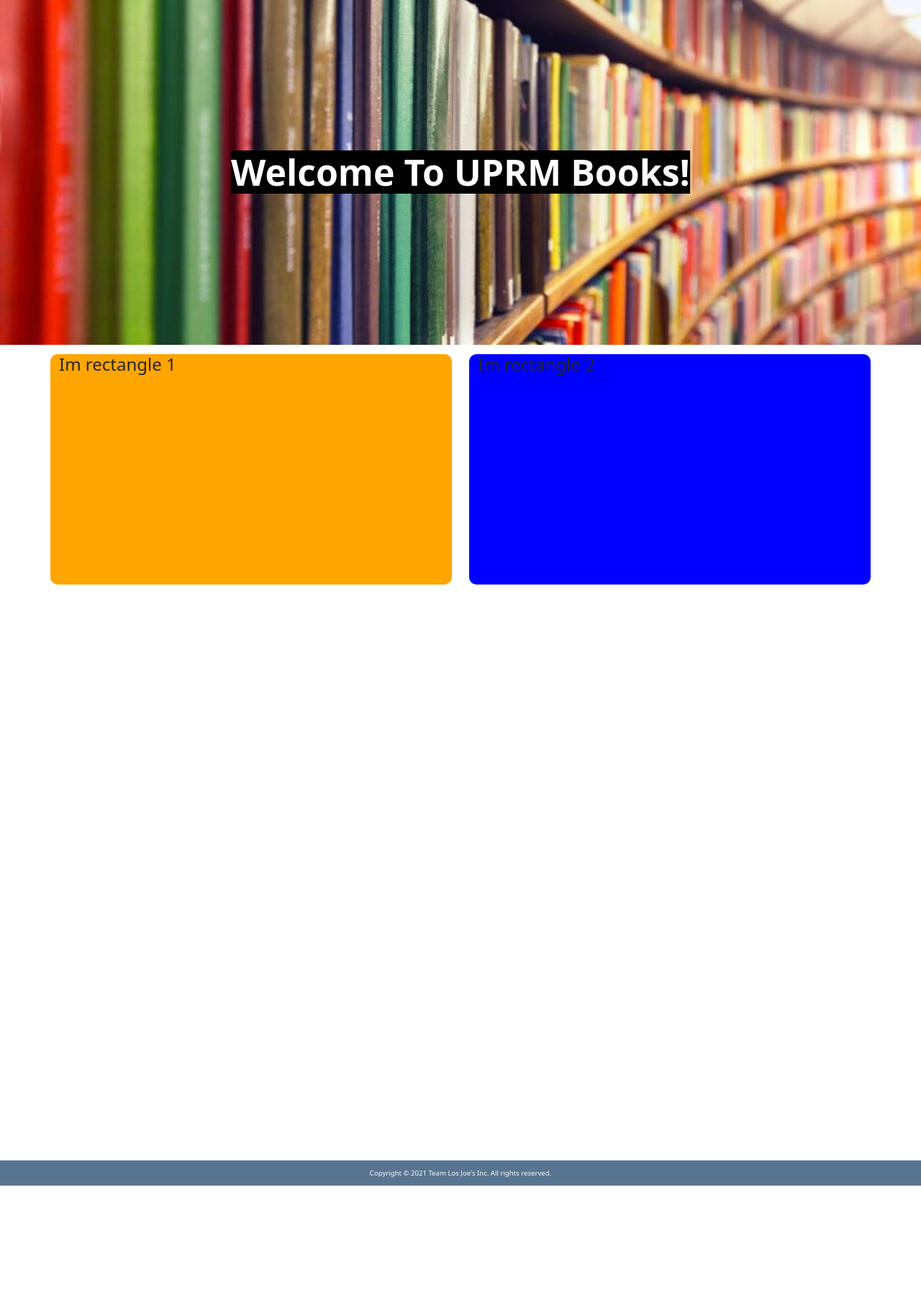
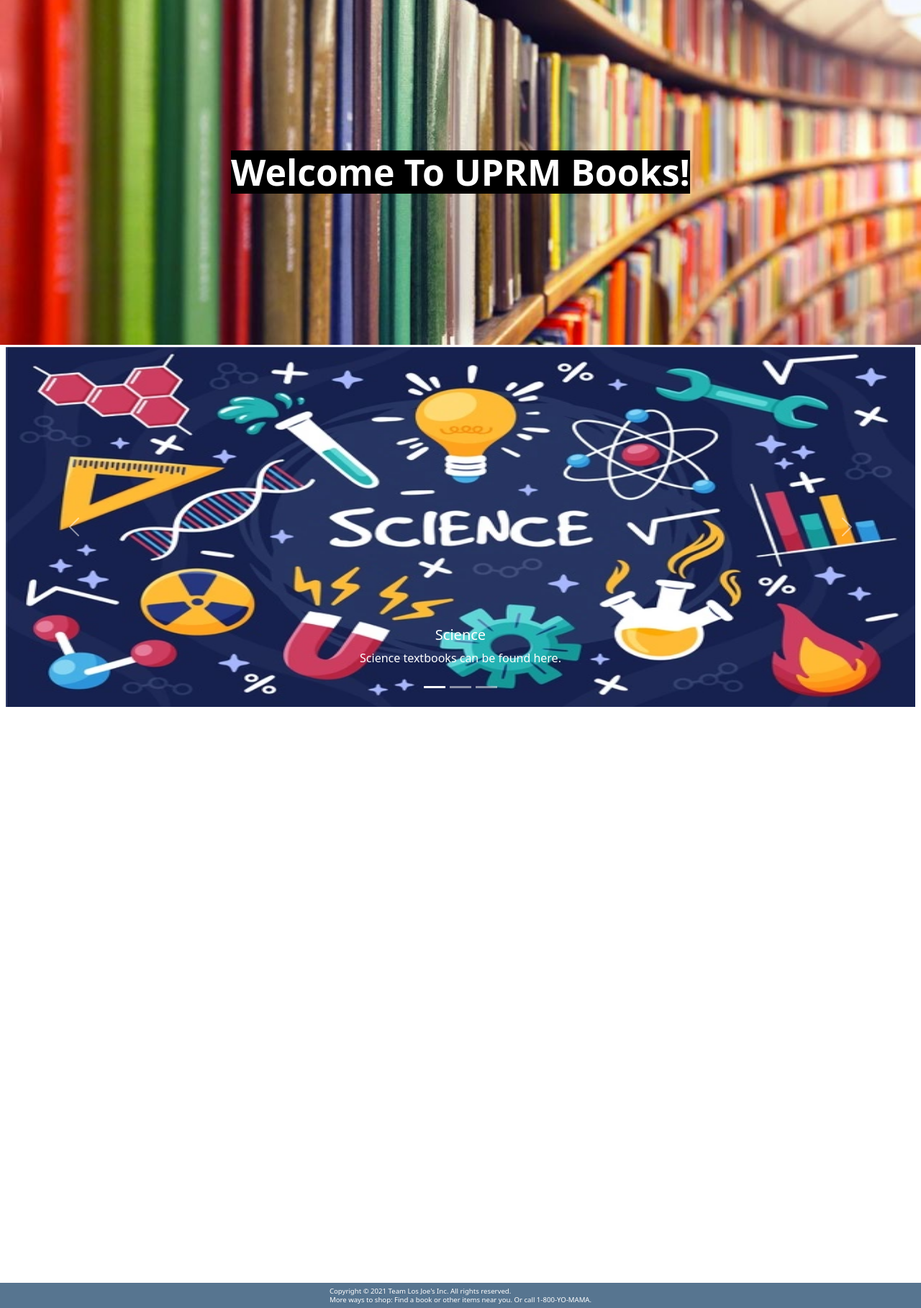
Before and after one commit to uprm-inso-4116-2021-2022-s1/semester-project-team-los-joes, a Flask app: page / in a window 1280 px wide. Shown: the part 77-1894 px from the top of the page at 72% size. Before the commit the page ends 1724 px from the top, so only its background shows below. Run offline with Flask 2, Linux system fonts and the light colour scheme; parts of the project's set-up code (start-up, migrations or seed data) failed here and were passed over; some libraries are stand-ins or nearby versions.

Commit message:
Added home page implementations

```diff
--- a/app/static/base.css
+++ b/app/static/base.css
@@ -16,7 +16,6 @@
     transform: rotate(0.5turn);
     transform: translate(120px, 50%);
 } */
-
 
 .nav-items *:hover{
      /* background: url("/static/src/images/book_accent_blue.png") no-repeat;      */
--- a/app/static/home.css
+++ b/app/static/home.css
@@ -1,9 +1,6 @@
 
 #nav{
     background-color: green;
-}
-
-body{
 }
 
 .welcome-container{
@@ -24,18 +21,16 @@ body{
 }
 
 
-.test2{
-    margin-top: 0.8em;
-    /* background-color: red;
-    height: 30em; */
+.spacing{
+     margin: 0.2em 0.5em 0.5em 0.5em;          /*THIS COULD CAUSE PROBLEMS, Has margin bottom */
 }
 
-.orange{
+/* .orange{
     background-color: orange;
 }
 
 .blue{
-    background-color: blue;
+    background-color: lightblue;
 }
 
 .rect-size{
@@ -45,6 +40,12 @@ body{
 
 .row div:first-of-type{
     margin-right: 1.5em;
+} */
+
+
+.spacing img{
+    width: 300px;
+    height: 500px;
 }
 
 footer{
--- a/app/templates/home.html
+++ b/app/templates/home.html
@@ -47,28 +47,74 @@
             </h1>
       </div>
 
-      <div class="test2">
+      <!-- <div class="test2">
                 <div class="container">
                   <div class="row">
+
                         <div class="rect-size col orange">
-                              <div>
-                                <h4>Im rectangle 1</h4>
-                              </div>
+                                <h2 class="">Science</h2>
+                                <a href="/books"><img  class="subject-photos"
+                                  width="150px" height="150px" src="/static/src/images/science.png" alt="science picture">
+                                </a>
                         </div>
+
                         <div class="rect-size col blue">
-                            <div>
-                              <h4>Im rectangle 2</h4>
-                            </div>
+                              <h2>Mathematics</h2>
+                              <a href="/books"><img class="subject-photos"
+                                width="150px" height="150px" src="/static/src/images/math.jpeg" alt="math picture">
+                              </a>
                         </div>
+
                   </div>
                 </div>
+      </div> -->
+
+      <div id="carouselExampleCaptions" class="spacing carousel slide" data-bs-ride="carousel">
+        <div class="carousel-indicators">
+          <button type="button" data-bs-target="#carouselExampleCaptions" data-bs-slide-to="0" class="active" aria-current="true" aria-label="Slide 1"></button>
+          <button type="button" data-bs-target="#carouselExampleCaptions" data-bs-slide-to="1" aria-label="Slide 2"></button>
+          <button type="button" data-bs-target="#carouselExampleCaptions" data-bs-slide-to="2" aria-label="Slide 3"></button>
+        </div>
+        <div class="carousel-inner">
+          <div class="carousel-item active">
+            <img src="/static/src/images/science.png" class="d-block w-100" alt="...">
+            <div class="carousel-caption d-none d-md-block">
+              <h5>Science</h5>
+              <p>Science textbooks can be found here.</p>
+            </div>
+          </div>
+          <div class="carousel-item">
+            <img src="/static/src/images/math.jpeg" class="d-block w-100" alt="...">
+            <div class="carousel-caption d-none d-md-block">
+              <h5>Mathematics</h5>
+              <p>Math textbooks can be found here.</p>
+            </div>
+          </div>
+          <div class="carousel-item">
+            <img src="/static/src/images/worm.jpg" class="d-block w-100" alt="...">
+            <div class="carousel-caption d-none d-md-block">
+              <h5>Worm</h5>
+              <p>Every wormy thing can be found here. Seriously!</p>
+            </div>
+          </div>
+        </div>
+        <button class="carousel-control-prev" type="button" data-bs-target="#carouselExampleCaptions" data-bs-slide="prev">
+          <span class="carousel-control-prev-icon" aria-hidden="true"></span>
+          <span class="visually-hidden">Previous</span>
+        </button>
+        <button class="carousel-control-next" type="button" data-bs-target="#carouselExampleCaptions" data-bs-slide="next">
+          <span class="carousel-control-next-icon" aria-hidden="true"></span>
+          <span class="visually-hidden">Next</span>
+        </button>
       </div>
-
 
 
     <footer>
         <h6>
           Copyright © 2021 Team Los Joe's Inc. All rights reserved.
+          <br>
+          More ways to shop: Find a book or other items near you. Or call 1-800-YO-MAMA.
         </h6>
     </footer>
+
 {% endblock %}
```
Also changed, not shown: app/static/src/images/math.jpeg (added), app/static/src/images/science.png (added).
